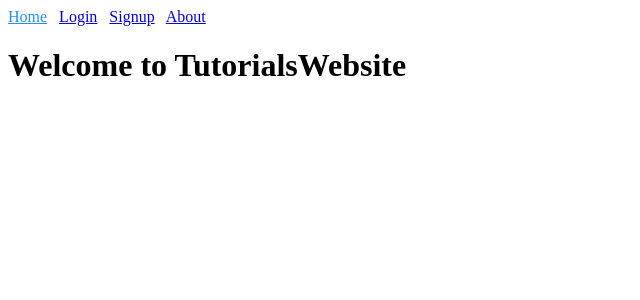
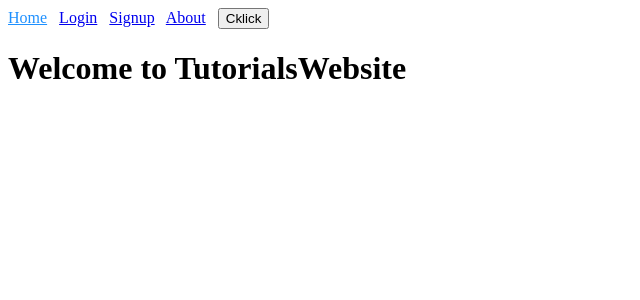
Before and after one commit to staraneelpatra/AngularApp16, an Angular app in the folder AngularApp16/: page / in a window 1280 px wide. Shown: the top 300 px of the page, without its empty margins (0-640 px from the left). Built offline with nearby package versions, Linux system fonts and the light colour scheme.

Commit message:
Routing, Parameterized Routing and Parameters/Querystring

```diff
--- a/AngularApp16/src/app/app-routing.module.ts
+++ b/AngularApp16/src/app/app-routing.module.ts
@@ -16,7 +16,8 @@ const routes: Routes = [{
 },
 {
   path:"about",
-  component:AboutComponent
+  // component:AboutComponent
+  redirectTo:"signup"
 },
 {
   path:"",
--- a/AngularApp16/src/app/app.component.html
+++ b/AngularApp16/src/app/app.component.html
@@ -103,6 +103,8 @@
     <a routerLink="/signup" routerLinkActive="active">Signup</a>
     &nbsp;
     <a routerLink="/about" routerLinkActive="active">About</a>
+    &nbsp;
+    <button (click)="redirect()">Cklick</button>
     <router-outlet>
     </router-outlet>
 </div>
--- a/AngularApp16/src/app/app.component.ts
+++ b/AngularApp16/src/app/app.component.ts
@@ -1,5 +1,6 @@
 import { Component } from '@angular/core';
 import { SalutationPipePipe } from './salutation-pipe.pipe';
+import { Router } from '@angular/router';
 
 @Component({
   selector: 'app-root',
@@ -7,6 +8,8 @@ import { SalutationPipePipe } from './salutation-pipe.pipe';
   styleUrls: ['./app.component.css']
 })
 export class AppComponent {
+constructor(private route : Router){}
+
   title = 'Angular Tutorial';
   text = "Welcome to Tutorial";
   textfromtarget = "";
@@ -73,4 +76,8 @@ export class AppComponent {
     GetSelectedValue(data : Event){
       this.getSelectedColor = (data.target as HTMLInputElement).value;
     }
+
+    redirect(){
+      this.route.navigate(["login"])
+    }
 }
```
